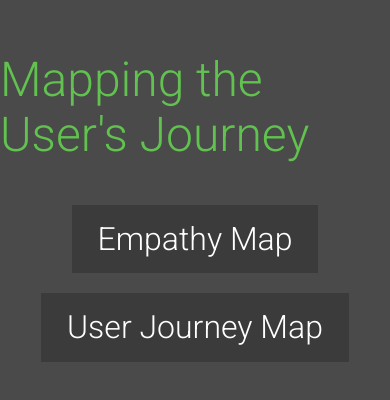
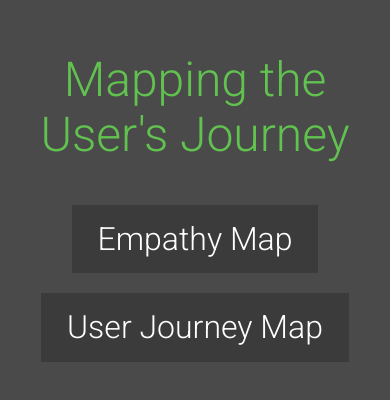
Before and after one commit to courtneyheitman/mapping-user-journey-interactives, a website: page index.html in a window 390 px wide. Shown: the part 226-626 px from the top of the page. Drawn offline with nearby package versions, Linux system fonts and the light colour scheme; files that its build step writes are made by us from their sources.

Commit message:
fix: mobile homepage layout

```diff
--- a/home.scss
+++ b/home.scss
@@ -1,6 +1,7 @@
 .PageList {
   display: flex;
   min-height: 100vh;
+  padding: 1rem;
   justify-content: center;
   align-items: center;
   flex-direction: column;
@@ -9,6 +10,7 @@
     color: $primary-color;
     font-size: 3em;
     font-weight: 300;
+    text-align: center;
   }
 
   &-link {
```
